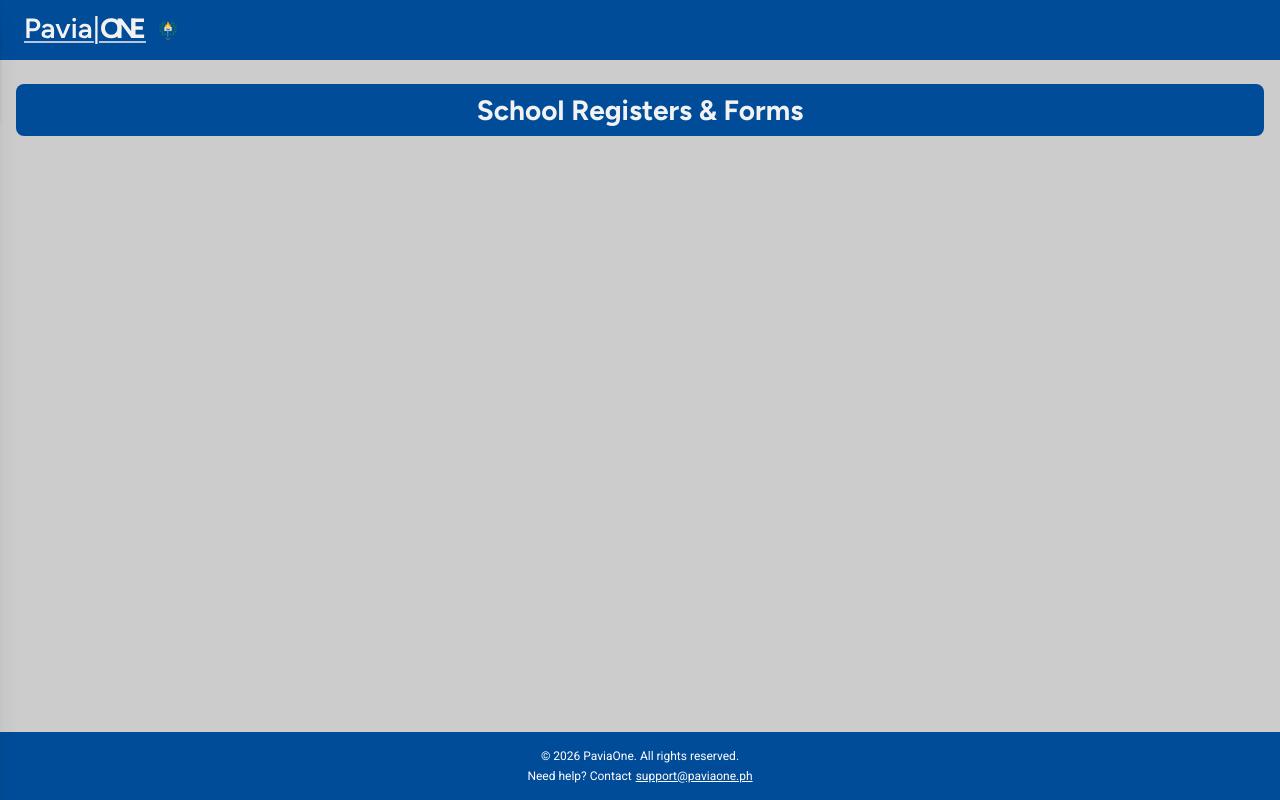
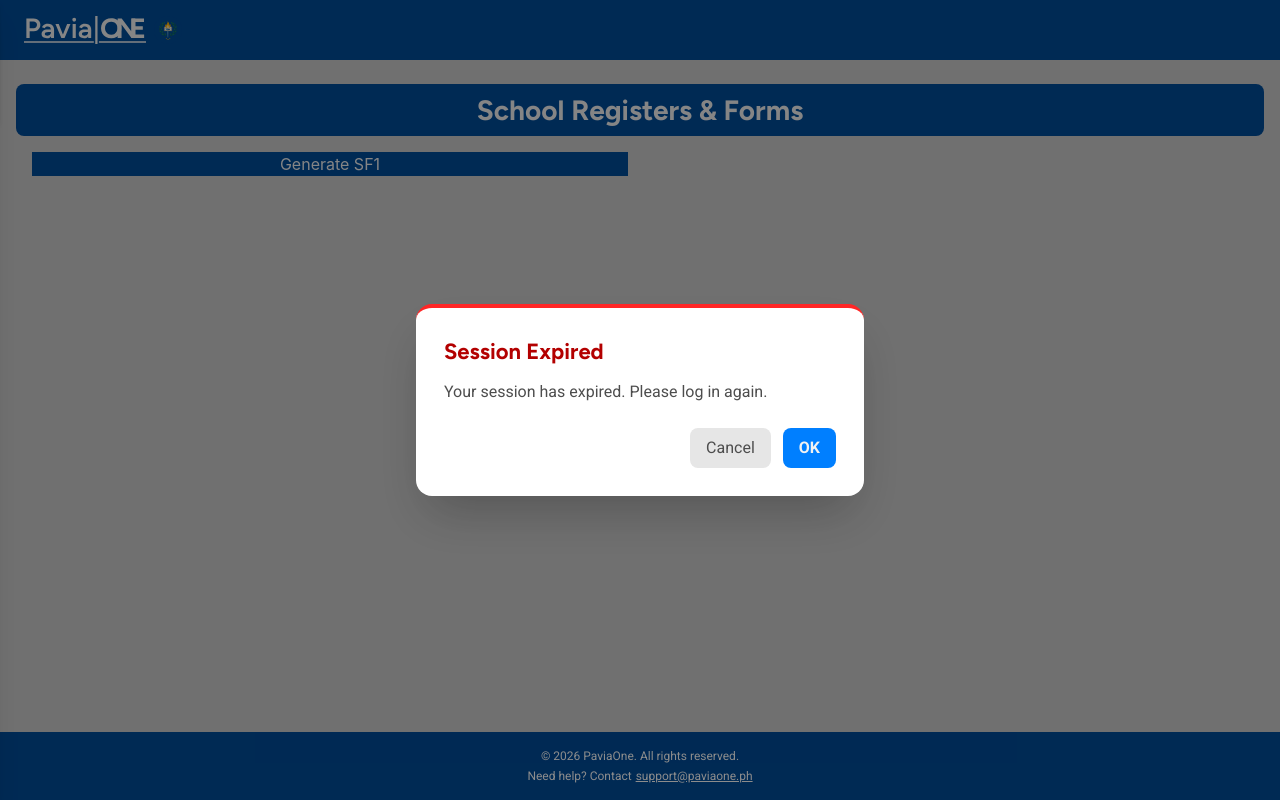
Before and after one commit to dreyyan/pavia-one, a React (Vite) app in the folder frontend/: page /adviser/school-registers-forms in a window 1280 px wide. Built offline with nearby package versions, Linux system fonts and the light colour scheme.

Commit message:
feat: generate sf1 form (TODO: Fix excel parsing)

```diff
--- a/frontend/src/pages/adviser/AdviserSchoolRegistersForms.tsx
+++ b/frontend/src/pages/adviser/AdviserSchoolRegistersForms.tsx
@@ -1,12 +1,145 @@
+import { useState, useEffect } from "react";
+import DashboardButton from "../../components/DashboardButton";
+import DashboardSkeleton from "../../components/DashboardSkeleton";
+import { useAuth } from "../../context/AuthContext";
+
 const AdviserSchoolRegistersForms = () => {
-    return (
-        <div className="py-6 px-4 space-y-4">
-            <div className="bg-[var(--color-primary-700)] py-2 rounded-lg">
-                <h1 className="text-center text-[var(--color-text-50)]">School Registers & Forms</h1>
-            </div>
+  const { setShowTokenExpiredModal } = useAuth();
 
+  const [loading, setLoading] = useState(true);
+  const [students, setStudents] = useState([]);
+  const [error, setError] = useState("");
+  const [sectionId, setSectionId] = useState(null);
+
+  useEffect(() => {
+    const fetchProfile = async () => {
+      const token = localStorage.getItem("token");
+      if (!token) {
+        setShowTokenExpiredModal(true);
+        setLoading(false);
+        return;
+      }
+
+      try {
+        const res = await fetch(
+          `${import.meta.env.VITE_API_BASE_URL}/api/adviser/profile`,
+          {
+            headers: {
+              Authorization: `Bearer ${token}`,
+            },
+          }
+        );
+
+        if (res.status === 401) {
+          setShowTokenExpiredModal(true);
+          return;
+        }
+
+        const data = await res.json();
+
+        if (data.success) {
+          const advisory = data.data.sections.find(s => s.isAdvisory);
+          if (advisory) setSectionId(advisory.id);
+        }
+      } catch {
+        setError("Failed to load adviser profile");
+      } finally {
+        setLoading(false);
+      }
+    };
+
+    fetchProfile();
+  }, [setShowTokenExpiredModal]);
+
+  const handleGenerateSF1 = async () => {
+    setLoading(true);
+    setError("");
+    const token = localStorage.getItem("token");
+    if (!token) {
+      setShowTokenExpiredModal(true);
+      setLoading(false);
+      return;
+    }
+
+    try {
+      const res = await fetch(
+        `${import.meta.env.VITE_API_BASE_URL}/api/adviser/sf1?sectionId=${sectionId}`,
+        {
+          headers: {
+            Authorization: `Bearer ${token}`,
+          },
+        }
+      );
+
+      if (res.status === 401) {
+        setShowTokenExpiredModal(true);
+        return;
+      }
+
+      if (!res.ok) {
+        throw new Error(`HTTP error! status: ${res.status}`);
+      }
+
+      // --- Convert response to Blob ---
+      const blob = await res.blob();
+      const url = window.URL.createObjectURL(blob);
+
+      // --- Trigger download ---
+      const a = document.createElement("a");
+      a.href = url;
+      a.download = `SF1_Section_${sectionId}.pdf`;
+      document.body.appendChild(a);
+      a.click();
+      a.remove();
+      window.URL.revokeObjectURL(url);
+
+    } catch (err) {
+      console.error(err);
+      setError("Something went wrong while fetching SF1");
+    } finally {
+      setLoading(false);
+    }
+  };
+
+  if (loading) return <DashboardSkeleton />;
+
+  return (
+    <div className="py-6 px-4 space-y-4">
+      <div className="bg-[var(--color-primary-700)] py-2 rounded-lg">
+        <h1 className="text-center text-[var(--color-text-50)]">
+          School Registers & Forms
+        </h1>
+      </div>
+
+      <div className="grid grid-cols-2 gap-6 px-4">
+        <button
+          onClick={handleGenerateSF1}
+          className="bg-[var(--color-primary-700)] text-[var(--color-text-50)]"
+        >
+          Generate SF1
+        </button>
+      </div>
+
+      {error && <p className="text-red-500">{error}</p>}
+
+      {students.length > 0 && (
+        <div className="mt-4">
+          <h2 className="font-bold">Students Preview:</h2>
+          <ul className="list-disc pl-6">
+            {students.slice(0, 10).map((s, i) => (
+              <li key={i}>
+                {s["LRN"]} - {s["Last Name"]}, {s["First Name"]}{" "}
+                {s["Middle Name"]}
+              </li>
+            ))}
+          </ul>
+          {students.length > 10 && (
+            <p>...and {students.length - 10} more students</p>
+          )}
         </div>
-    );
+      )}
+    </div>
+  );
 };
 
 export default AdviserSchoolRegistersForms;
```
